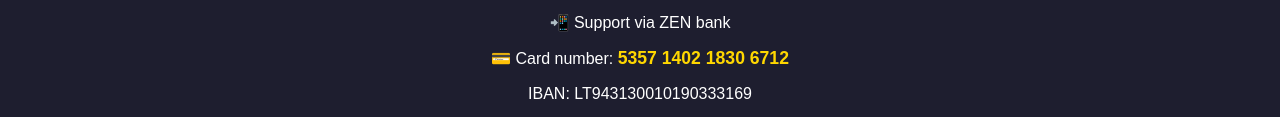
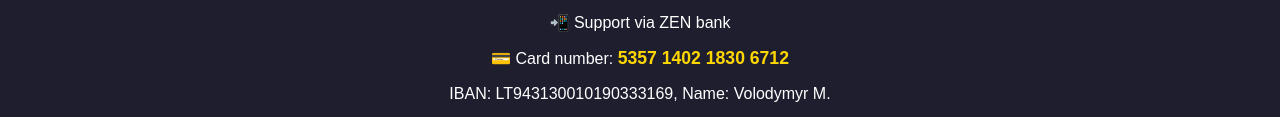
Before and after one commit to Shamanzombi/donation-page, a plain HTML site: page index.html in a window 1280 px wide. Shown: the part 847-964 px from the top of the page. Drawn offline with Linux system fonts and the light colour scheme.

Commit message:
Update index.html

```diff
--- a/index.html
+++ b/index.html
@@ -61,7 +61,7 @@
     </div>
     <p>📲 Support via ZEN bank</p>
     <p>💳 Card number: <span class="wallet link">5357 1402 1830 6712</span></p>
-    <p> IBAN: LT943130010190333169</p>
+    <p> IBAN: LT943130010190333169, Name: Volodymyr M.</p>
     <div style="display: flex; justify-content: center; gap: 20px; margin-top: 10px;">
     <img src="mastercard.png" alt="Mastercard Logo" style="height: 40px;">
     <img src="visa.png" alt="visa Logo" style="height: 40px;">
```
